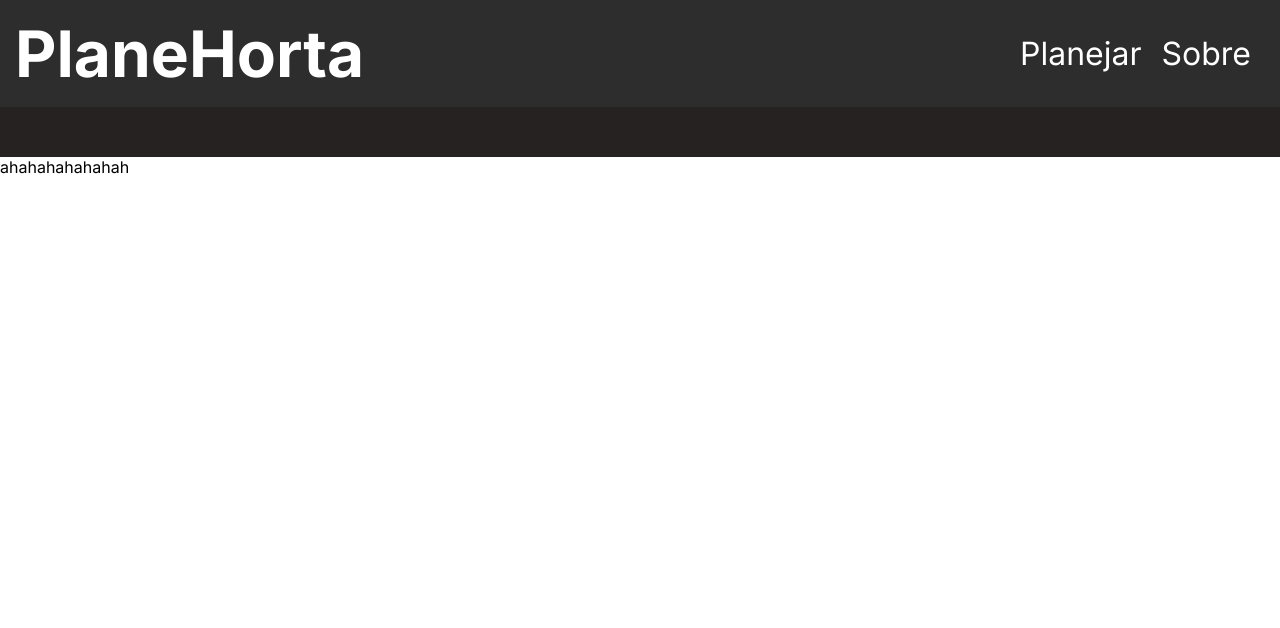
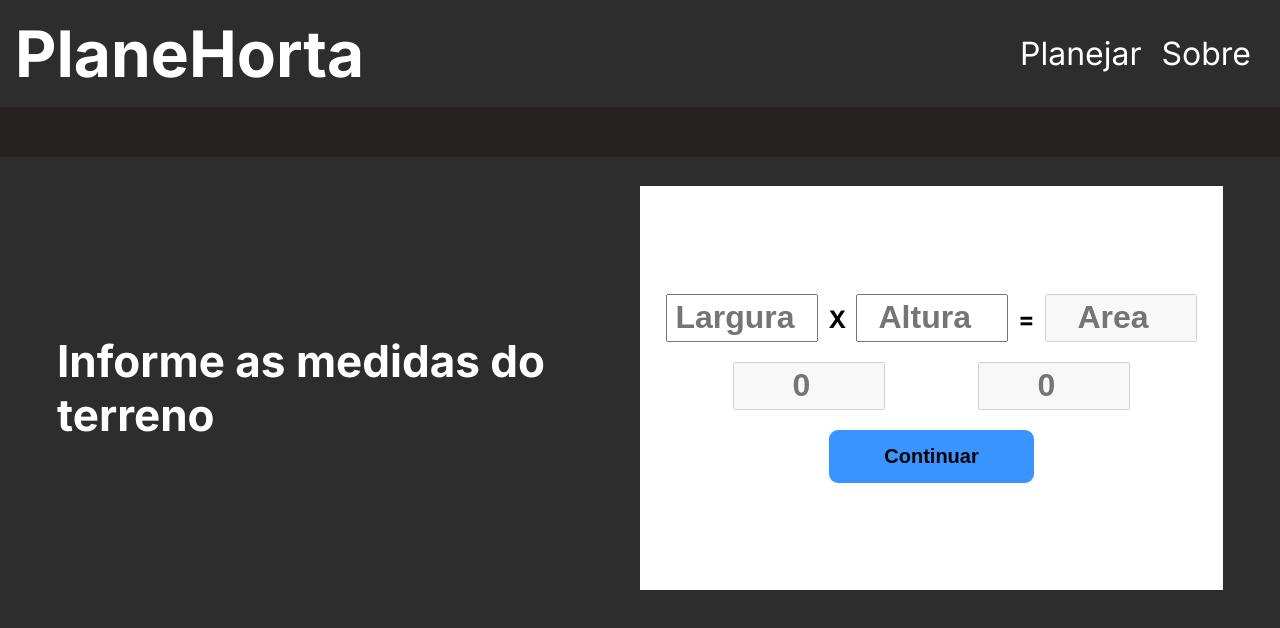
Before and after one commit to Robson-William/planehorta, a React (Vite) app: page / in a window 1280 px wide. Shown: the top 628 px of the page. Built offline with nearby package versions, Linux system fonts and the light colour scheme.

Commit message:
create: Area screen

```diff
--- a/src/index.css
+++ b/src/index.css
@@ -7,5 +7,13 @@
 }
 
 #root {
+  background-color: #2E2D2D;
   font-family: Inter;
+  min-height: 100vh;
 }
+
+.body {
+  display: flex;
+  background-color: white;
+  margin: 100%;
+}
--- a/src/screens/Forms/Area/Area.tsx
+++ b/src/screens/Forms/Area/Area.tsx
@@ -1,7 +1,29 @@
+import Button from "../../../components/Button/Button"
+import { Input } from "../../../components/Input/Input"
+import "./style.css"
+
 export function Area(){
     return (
-        <div>
-            <p>ahahahahahahah</p>
-        </div>
+        <>
+            <div className="body area-mode">
+                <p id="area-text">Informe as medidas do terreno</p>
+                <form id="area-form">
+                    <div>
+                        <Input type="number" id="input-width" placeholder="Largura" />
+                        <span className="input-separator">X</span>
+                        <Input type="number" id="input-height" placeholder="Altura" />
+                        <span className="input-separator">=</span>
+                        <Input type="number" id="input-area" placeholder="Area" isDisabled />
+                    </div>
+
+                    <div id="area-derivated-info">
+                        <Input type="number" id="input-cultivation-area" placeholder="0" isDisabled />
+                        <Input type="number" id="input-productive-units" placeholder="0" isDisabled />
+                    </div>
+
+                    <Button text="Continuar" />
+                </form>
+            </div>
+        </>
     )
 }
--- /dev/null
+++ b/src/screens/Forms/Area/style.css
@@ -0,0 +1,35 @@
+.area-mode {
+    background: none;
+    margin: 29px 57px;
+    height: 404px;
+}
+
+#area-text {
+    font-size: 44px;
+    font-weight: bold;
+    color: white;
+    width: 50%;
+    align-self: center;
+}
+
+#area-form {
+    background-color: white;
+    display: flex;
+    flex-direction: column;
+    width: 50%;
+    min-height: 100%;
+    justify-content: center;
+    text-align: center;
+}
+
+#area-derivated-info {
+    display: flex;
+    justify-content: space-evenly;
+    margin: 20px 0;
+}
+
+.input-separator {
+    margin: 0 10px;
+    font-weight: bold;
+    font-size: 24px;
+}
```
